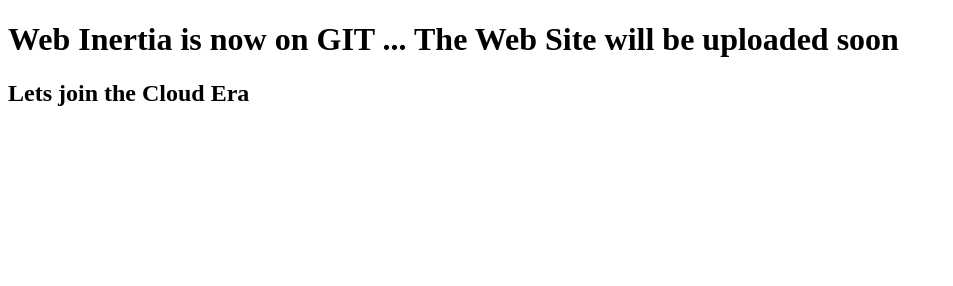
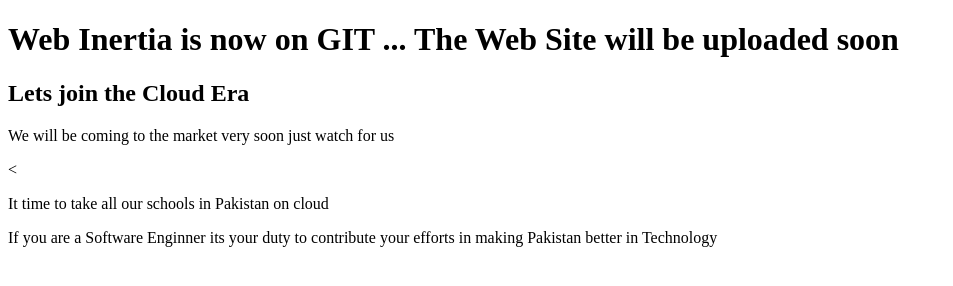
Before and after one commit to usmanwi/wi-test, a plain HTML site: page site/index.html in a window 1280 px wide. Shown: the whole page, without its empty margins (0-953 px from the left). Drawn offline with Linux system fonts and the light colour scheme.

Commit message:
Small addition

```diff
--- a/site/index.html
+++ b/site/index.html
@@ -6,5 +6,10 @@
 <body>
 <h1>Web Inertia is now on GIT ... The Web Site will be uploaded soon</h1>
 <h2>Lets join the Cloud Era</h2>
+<div>
+    <div><p>We will be coming to the market very soon just watch for us</p><</div>
+    <div><p>It time to take all our schools in Pakistan on cloud</p></div>
+    <div><p>If you are a Software Enginner its your duty to contribute your efforts in making Pakistan better in Technology</p></div>
+
 </body>
 </html>
```
